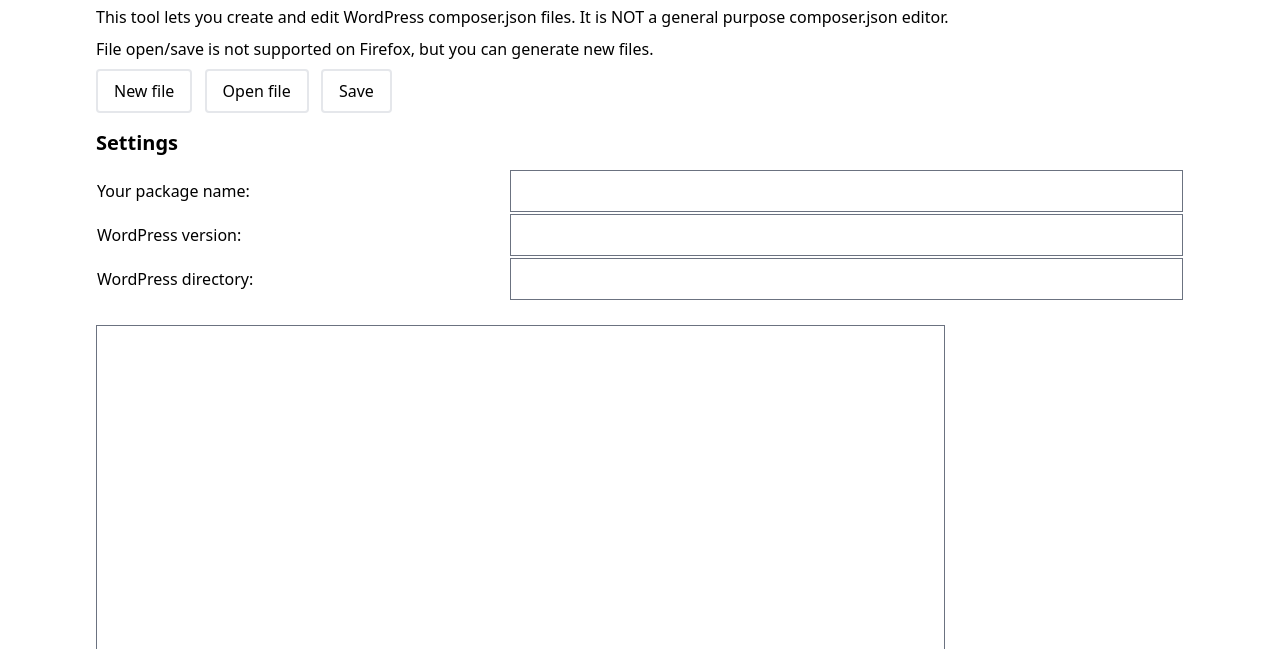
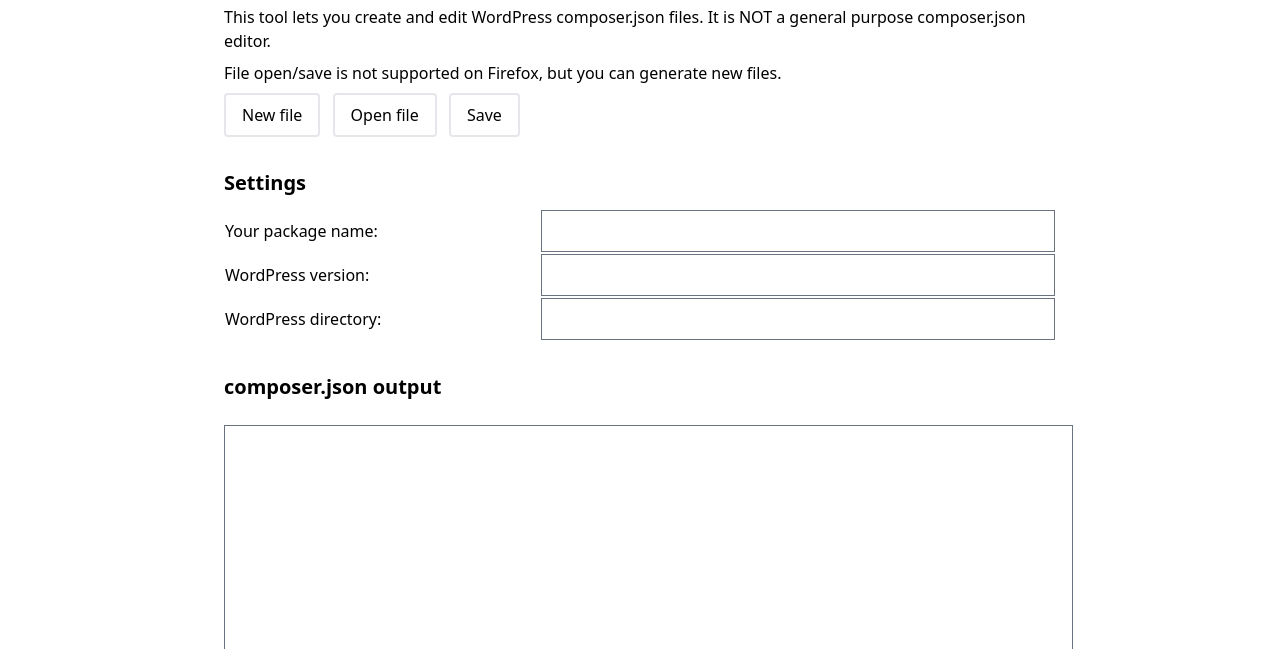
Before and after one commit to rosswintle/wp-composer-generator, a website: page index.html in a window 1280 px wide. Shown: the part 151-800 px from the top of the page. Drawn offline with nearby package versions, Linux system fonts and the light colour scheme.

Commit message:
WIP: Content + styles

```diff
--- a/index.html
+++ b/index.html
@@ -23,19 +23,19 @@
         </div>
     </div>
 
-    <main class="w-full md:max-w-6xl mx-auto px-8 py-6" x-data="jsonData">
+    <main class="w-full md:max-w-4xl mx-auto px-8 py-6" x-data="jsonData">
         <h1 class="text-3xl font-bold mb-4">WP Composer Generator editor</h1>
         <p class="mb-2">This is experimental/alpha/work-in-progress, but it does work!</p>
         <p class="mb-2">This tool lets you create and edit WordPress composer.json files. It is NOT a general purpose composer.json editor.</p>
         <p class="mb-2">File open/save is not supported on Firefox, but you can generate new files.</p>
-        <div id="buttons" class="mb-4">
+        <div id="buttons" class="mb-8">
             <button class="border-2 rounded px-4 py-2 mr-2" @click="newFile">New file</button>
             <button class="border-2 rounded px-4 py-2 mr-2" @click="loadFile">Open file</button>
             <button class="border-2 rounded px-4 py-2 mr-2" @click="saveFile">Save</button>
         </div>
 
         <h2 class="text-xl font-bold mb-3">Settings</h2>
-        <table class="w-full">
+        <table class="w-full mb-8">
             <tr>
                 <td><label>Your package name:</label></td>
                 <td><input class="w-full" type="text" x-model="data.name"></td>
@@ -50,6 +50,7 @@
             </tr>
         </table>
 
+        <h2 class="text-xl font-bold mb-3">composer.json output</h2>
         <textarea
             cols=80
             rows=20
```
Also changed, not shown: dist/styles.css.
